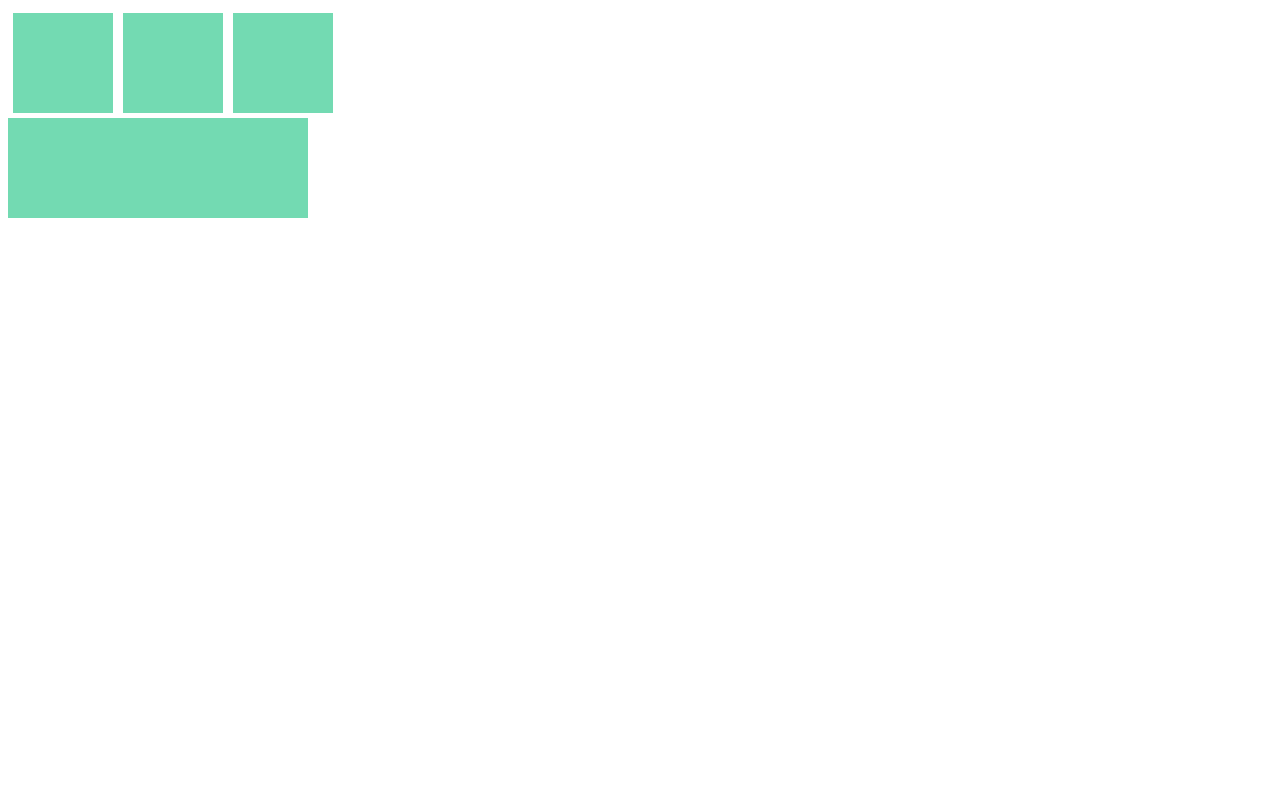
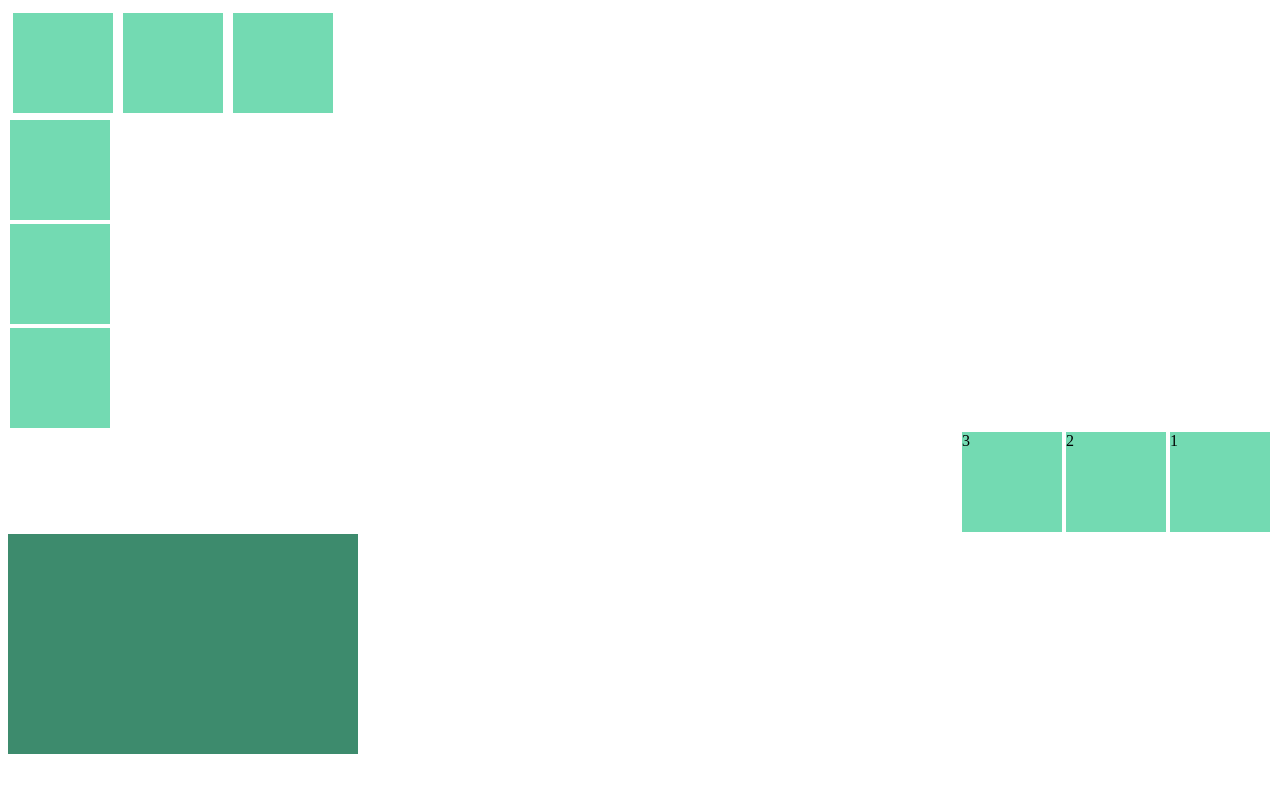
Before and after one commit to Patxispi/CHECKPOINT-2, a website: page index.html in a window 1280 px wide. Drawn offline with Linux system fonts and the light colour scheme.

Commit message:
ultimo ejer

```diff
--- a/index.css
+++ b/index.css
@@ -19,4 +19,25 @@
 
 .flex_flexTwo {
     display: flex;
+    flex-direction: column;
 }
+
+.flex_flexTwo > .square {
+    margin: 2px;
+}
+
+.flex_flexThree {
+    display: flex;
+    flex-direction: row-reverse;
+}
+
+.flex_flexThree > .square {
+    margin: 2px;
+}
+
+.flex_flexFour {
+    display: flex;
+    width: 350px;
+    background-color: #3d8b6d;
+
+}
--- a/index.html
+++ b/index.html
@@ -6,6 +6,56 @@
     <meta http-equiv="X-UA-Compatible" content="ie=edge">
     <title>flexbox assignment</title>
     <link rel="stylesheet" href="./index.css" />
+    <style>
+        .square {
+        width: 100px;
+        height: 100px;
+        background-color: #73dab2;
+        }
+
+        .flex_flexOne {
+            display: flex;
+        }
+
+        .flex_flexOne > .square {
+            margin: 5px;
+            justify-content: space-evenly;
+        }
+
+        .flex_flexTwo {
+            display: flex;
+            flex-direction: column;
+        }
+
+        .flex_flexTwo > .square {
+            margin: 2px;
+        }
+
+        .flex_flexThree {
+            display: flex;
+            flex-direction: row-reverse;
+        }
+
+        .flex_flexThree > .square {
+            margin: 2px;
+        }
+
+        .flex_flexFour {
+            display: flex;
+            width: 350px;
+            flex-wrap: wrap;
+        }
+
+        .flex_flexFour > .square4 {
+            width: 100px;
+            height: 100px;
+            margin: 5px;
+            border-color: black;
+            color: #3d8b6d;
+        }
+
+
+    </style>
 </head>
 <body>
     <div class="flex_flexOne">
@@ -19,7 +69,7 @@
         <div class="square"></div>
         <div class="square"></div>
     </div>
-<!--
+
     <div class="flex_flexThree">
         <div class="square">1</div>
         <div class="square">2</div>
@@ -27,12 +77,12 @@
     </div>
 
     <div class="flex_flexFour">
-        <div class="square"></div>
-        <div class="square"></div>
-        <div class="square"></div>
-        <div class="square"></div>
+        <div class="square4"></div>
+        <div class="square4"></div>
+        <div class="square4"></div>
+        <div class="square4"></div>
     </div>
-
+<!--
     <div class="flex_flexFive">
         <div class="item"></div>
         <div class="item" id="grow"></div>
```
